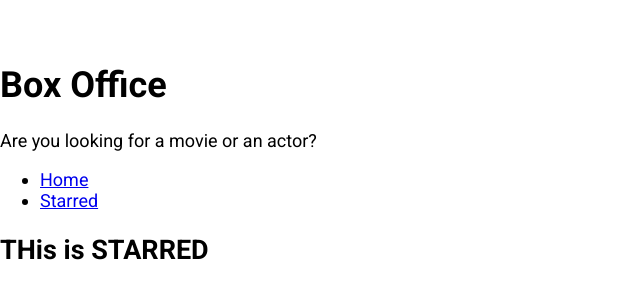
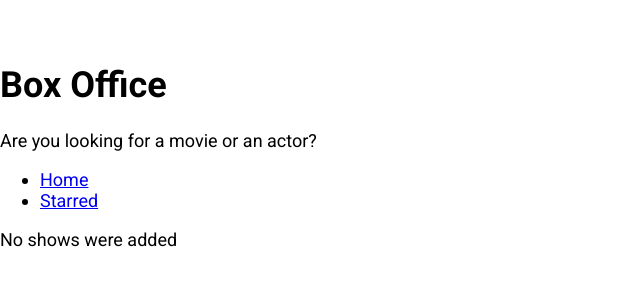
Before and after one commit to marizoo/box-office, a React (Create React App) app: page /starred in a window 1280 px wide. Shown: the top 300 px of the page, without its empty margins (0-640 px from the left). Built offline with nearby package versions, Linux system fonts and the light colour scheme.

Commit message:
finished starred page

```diff
--- a/src/pages/Starred.js
+++ b/src/pages/Starred.js
@@ -1,10 +1,41 @@
-import React from 'react';
+import React, { useState, useEffect } from 'react';
 import MainPageLayout from '../components/MainPageLayout';
+import { useShows } from '../misc/custom-hooks';
+import { apiGet } from '../misc/config';
+import ShowGrid from '../components/show/ShowGrid';
 
 const Starred = () => {
+  const [starred] = useShows();
+
+  const [shows, setShows] = useState(null);
+  const [isLoading, setIsLoading] = useState(true);
+  const [error, setError] = useState(null);
+
+  useEffect(() => {
+    if (starred && starred.length > 0) {
+      const promises = starred.map(showId => apiGet(`/shows/${showId}`));
+
+      Promise.all(promises)
+        .then(apiData => apiData.map(show => ({ show })))
+        .then(results => {
+          setShows(results);
+          setIsLoading(false);
+        })
+        .catch(err => {
+          setError(err.message);
+          setIsLoading(false);
+        });
+    } else {
+      setIsLoading(false);
+    }
+  }, [starred]);
+
   return (
     <MainPageLayout>
-      <h2>THis is STARRED</h2>
+      {isLoading && <div>Shows are still loading</div>}
+      {error && <div>Error occured: {error}</div>}
+      {!isLoading && !shows && <div>No shows were added</div>}
+      {!isLoading && !error && shows && <ShowGrid data={shows} />}
     </MainPageLayout>
   );
 };
```
